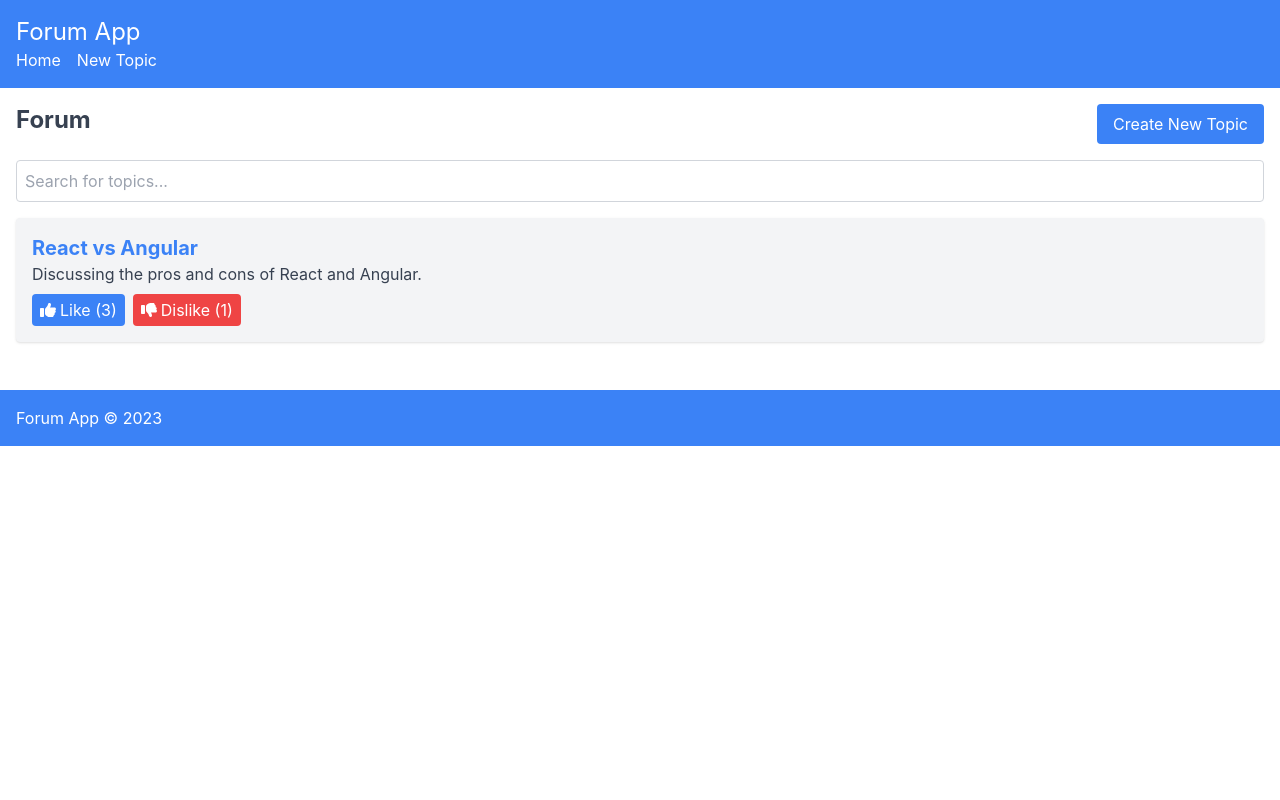
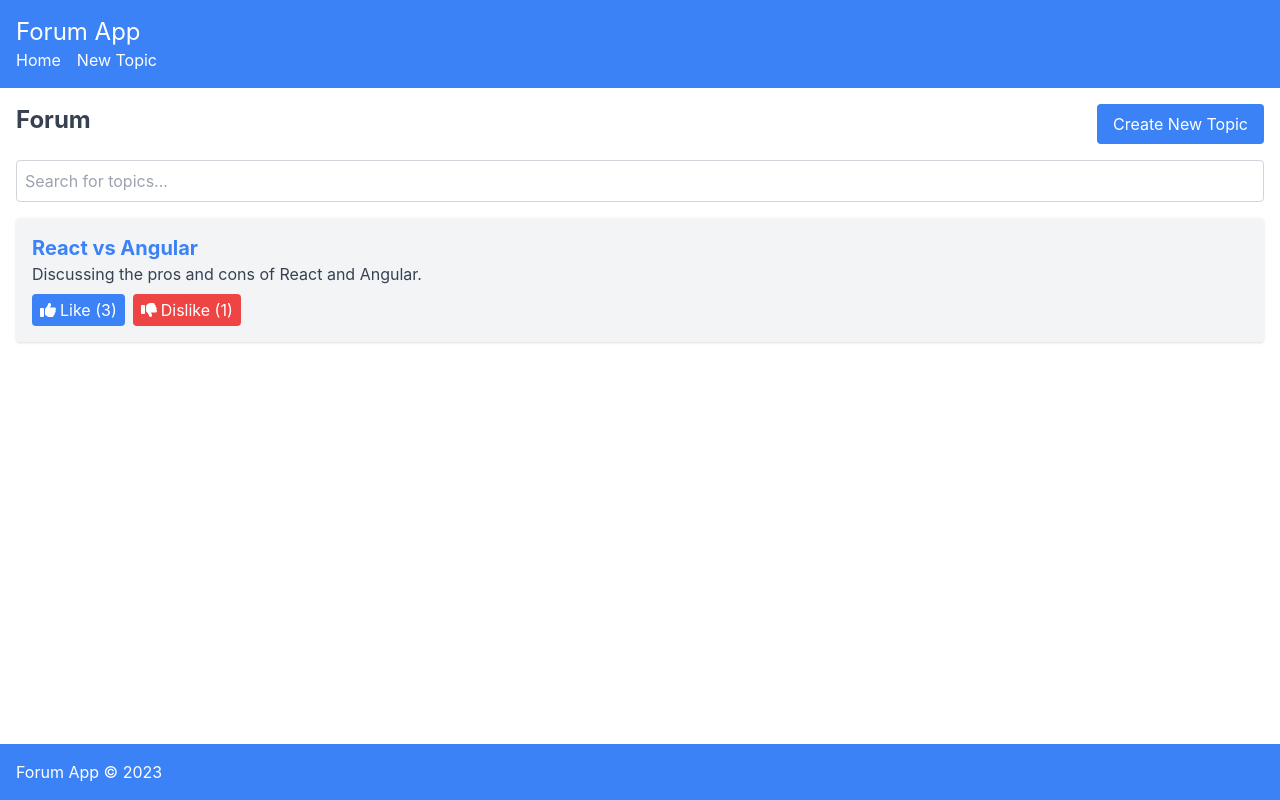
Before and after one commit to ipin0917826334/MiniProject, a React (Create React App) app: page / in a window 1280 px wide. Built offline with nearby package versions, Linux system fonts and the light colour scheme.

Commit message:
Footer to end Screen

```diff
--- a/src/App.js
+++ b/src/App.js
@@ -8,9 +8,9 @@
 function App() {
   return (
     <Router>
-      <div className="App">
+      <div className="App flex flex-col min-h-screen">
         <Header />
-        <main className="container mx-auto">
+        <main className="container mx-auto flex-grow">
           <Routes>
             <Route path="/" element={<Home />} />
             <Route path="/topic/:id" element={<Topic />} />
```
